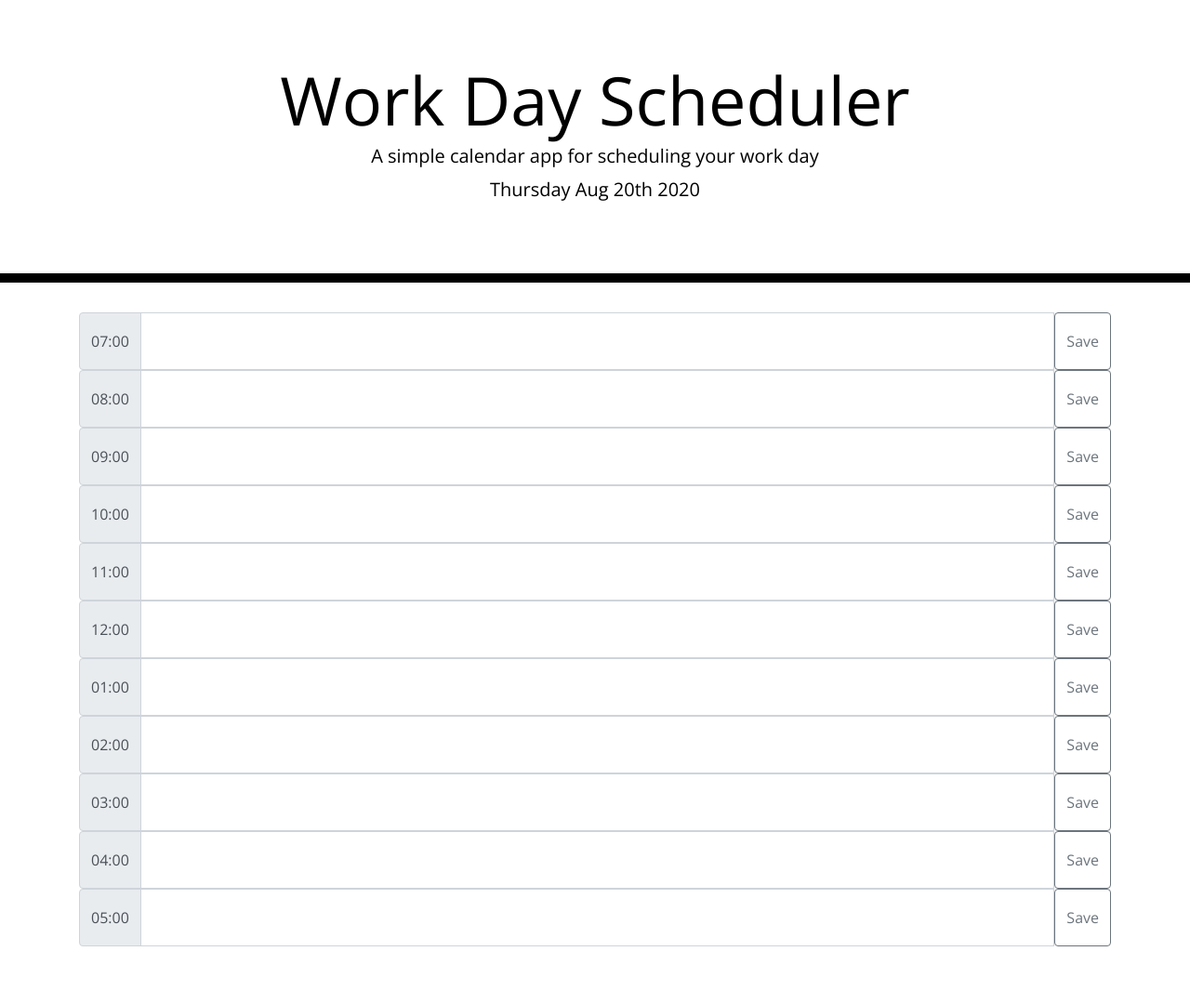
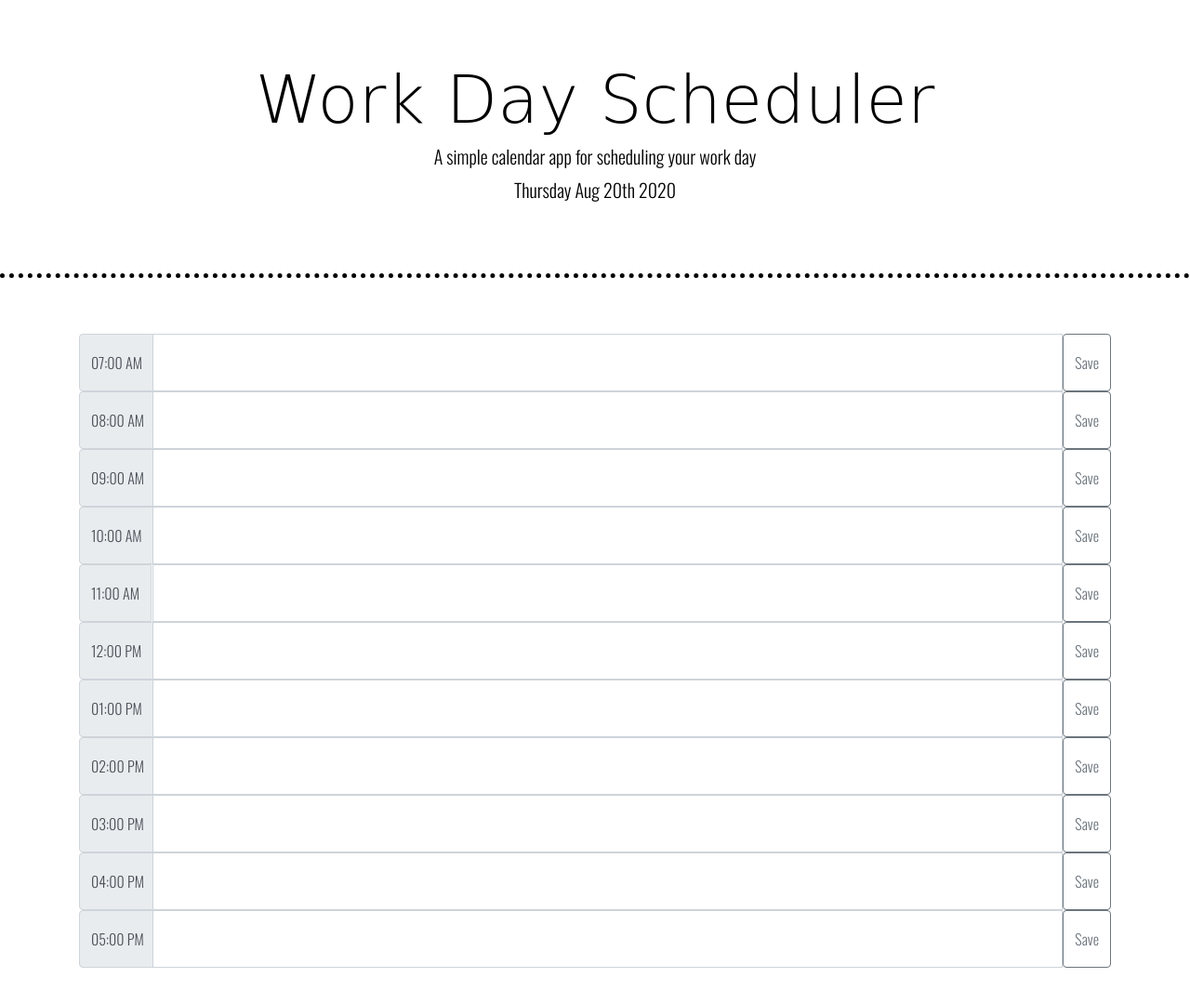
Before and after one commit to xtasherx/dayPlanner, a plain HTML site: page index.html in a window 1280 px wide. Shown: the whole page at 93% size. Before the commit the page ends 1018 px from the top, so only its background shows below. Drawn offline with nearby package versions, Linux system fonts and the light colour scheme; a web font is replaced by a local one.

Commit message:
removed un-needed css

```diff
--- a/app.js
+++ b/app.js
@@ -1,21 +1,19 @@
-// GIVEN I am using a daily planner to create a schedule
-
 $(document).ready(function () {
   // display the day/time at the top of page
   $("#currentDay").text(`${moment().format("dddd MMM Do YYYY ")}`);
 
   // variable to store current time in military time for conditional
-  let now = moment().format("HHmm");
+  const now = moment().format("HHmm");
   // WHEN I refresh the page  --  THEN the saved events persist
 
   // retrieve event data from local storage on page load
-  let returnStorage = localStorage.getItem("json");
+  const returnStorage = localStorage.getItem("json");
   // save current local storage data from JSON back to an object in JS on page load
-  let events2 = JSON.parse(returnStorage);
+  const events2 = JSON.parse(returnStorage);
 
   // write out events on load to their timeslots
   $(".form-control").each(function (i) {
-    let eventKey = $(this).next().attr("id");
+    const eventKey = $(this).next().attr("id");
     $(this).text(events2[eventKey]);
 
     // check to see if the current time blocks are in the past and add styling accordingly
@@ -25,11 +23,10 @@ $(document).ready(function () {
       $(this).css("background-color", "white");
     }
   });
-  // event listener for save button stores that timeslot variable into local storage
+  // event listener for save button stores that timeslot variable into loca
   $(".btn").on("click", function () {
     buttonId = $(this).attr("id");
     events2[buttonId] = $(this).prev().val();
     localStorage.setItem("json", JSON.stringify(events2));
-    l;
   });
 });
--- a/index.html
+++ b/index.html
@@ -15,7 +15,7 @@
       crossorigin="anonymous"
     />
     <link
-      href="https://fonts.googleapis.com/css?family=Open+Sans&display=swap"
+      href="https://fonts.googleapis.com/css2?family=Bungee+Inline&family=Oswald:wght@300&display=swap"
       rel="stylesheet"
     />
     <link rel="stylesheet" href="style.css" />
@@ -28,10 +28,11 @@
       <p class="lead">A simple calendar app for scheduling your work day</p>
       <p id="currentDay" class="lead"></p>
     </header>
+    <div class="container-fluid">
       <div class="container">
         <div class="input-group">
           <div class="input-group-prepend">
-          <span class="input-group-text">07:00</span>
+            <span class="input-group-text">07:00 AM</span>
           </div>
           <textarea
             class="form-control"
@@ -46,7 +47,7 @@
 
         <div class="input-group">
           <div class="input-group-prepend">
-          <span class="input-group-text">08:00</span>
+            <span class="input-group-text">08:00 AM</span>
           </div>
           <textarea
             class="form-control"
@@ -60,7 +61,7 @@
 
         <div class="input-group">
           <div class="input-group-prepend">
-          <span class="input-group-text">09:00</span>
+            <span class="input-group-text">09:00 AM</span>
           </div>
           <textarea
             class="form-control"
@@ -74,7 +75,7 @@
 
         <div class="input-group">
           <div class="input-group-prepend">
-          <span class="input-group-text">10:00</span>
+            <span class="input-group-text">10:00 AM</span>
           </div>
           <textarea
             class="form-control"
@@ -88,7 +89,7 @@
 
         <div class="input-group">
           <div class="input-group-prepend">
-          <span class="input-group-text">11:00</span>
+            <span class="input-group-text">11:00 AM</span>
           </div>
           <textarea
             class="form-control"
@@ -102,7 +103,7 @@
 
         <div class="input-group">
           <div class="input-group-prepend">
-          <span class="input-group-text">12:00</span>
+            <span class="input-group-text">12:00 PM</span>
           </div>
           <textarea
             class="form-control"
@@ -116,7 +117,7 @@
 
         <div class="input-group">
           <div class="input-group-prepend">
-          <span class="input-group-text">01:00</span>
+            <span class="input-group-text">01:00 PM</span>
           </div>
           <textarea
             class="form-control"
@@ -130,7 +131,7 @@
 
         <div class="input-group">
           <div class="input-group-prepend">
-          <span class="input-group-text">02:00</span>
+            <span class="input-group-text">02:00 PM</span>
           </div>
           <textarea
             class="form-control"
@@ -144,7 +145,7 @@
 
         <div class="input-group">
           <div class="input-group-prepend">
-          <span class="input-group-text">03:00</span>
+            <span class="input-group-text">03:00 PM</span>
           </div>
           <textarea
             class="form-control"
@@ -158,7 +159,7 @@
 
         <div class="input-group">
           <div class="input-group-prepend">
-          <span class="input-group-text">04:00</span>
+            <span class="input-group-text">04:00 PM</span>
           </div>
           <textarea
             class="form-control"
@@ -172,7 +173,7 @@
 
         <div class="input-group">
           <div class="input-group-prepend">
-          <span class="input-group-text">05:00</span>
+            <span class="input-group-text">05:00 PM</span>
           </div>
           <textarea
             class="form-control"
@@ -184,7 +185,7 @@
           </button>
         </div>
       </div>
-
+    </div>
     <script src="https://code.jquery.com/jquery-3.4.1.min.js"></script>
     <script src="https://cdnjs.cloudflare.com/ajax/libs/moment.js/2.24.0/moment.min.js"></script>
     <script src="moment.js"></script>
--- a/style.css
+++ b/style.css
@@ -1,16 +1,16 @@
 body {
-  font-family: 'Open Sans', sans-serif;
+  font-family: "Oswald", sans-serif;
   font-size: 16px;
   line-height: 1;
 }
 
-textarea{
+textarea {
   background: transparent;
   border: none;
   resize: none;
   color: #000000;
-  border-left: 1px solid black;
-  padding: 10px;
+
+  text-align: center;
 }
 
 .jumbotron {
@@ -18,54 +18,17 @@ textarea{
   background-color: transparent;
   color: black;
   border-radius: 0;
-  border-bottom: 10px solid black;
+  border-bottom: 5px dotted black;
 }
 
-.description{
-  white-space: pre-wrap;
+.display-3 {
+  font-family: "Bungee Inline", cursive;
 }
 
-.time-block{
-  text-align: center;
-  border-radius: 15px;
+.container {
+  margin: 60px auto;
 }
 
-.row {
-  white-space: pre-wrap;
-  height: 80px;
-  border-top: 1px solid white;;
+.input-group-prepend {
+  width: 80px;
 }
-
-.hour {
-  background-color: #ffffff;
-  color: #000000;
-  border-top: 1px dashed #000000;
-}
-
-.past {
-  background-color: #d3d3d3;
-  color: white;
-}
-
-.present {
-  background-color: #ff6961;
-  color: white;
-}
-
-.future {
-  background-color: #77dd77;
-  color: white;
-}
-
-.saveBtn {
-  border-left: 1px solid black;
-  border-top-right-radius: 15px;
-  border-bottom-right-radius: 15px;
-  background-color: #06AED5;
-  color: white;
-}
-
-.saveBtn i:hover {
-  font-size: 20px;
-  transition: all .3s ease-in-out;
-}
```
Lines whose indentation alone changed are shown as unchanged.
